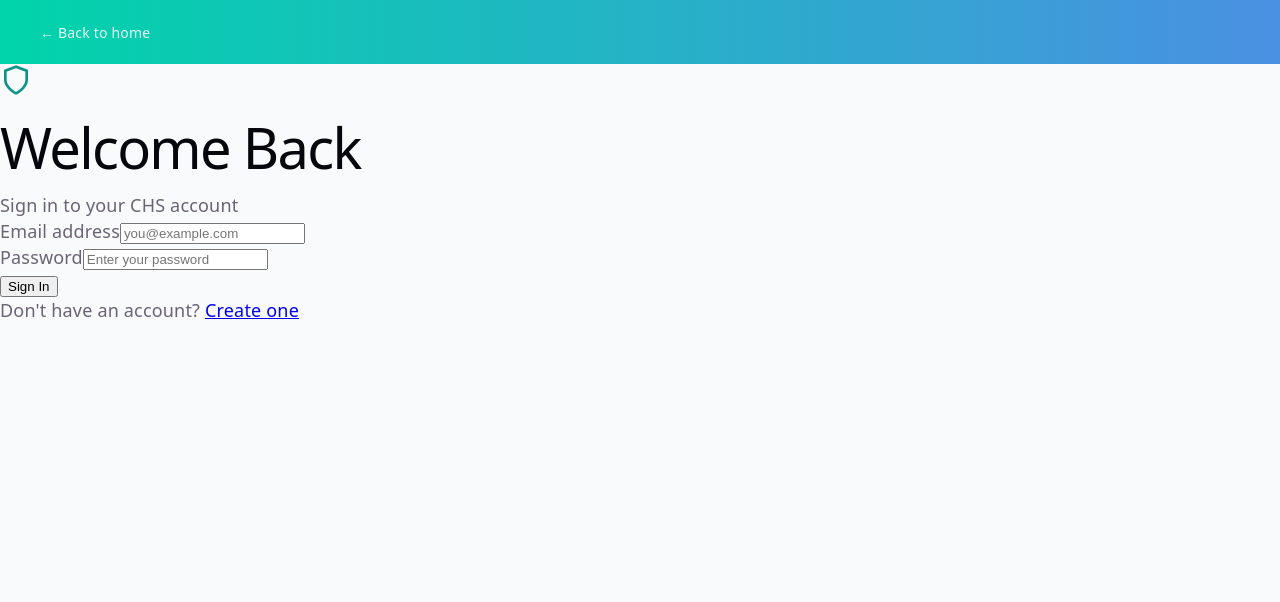
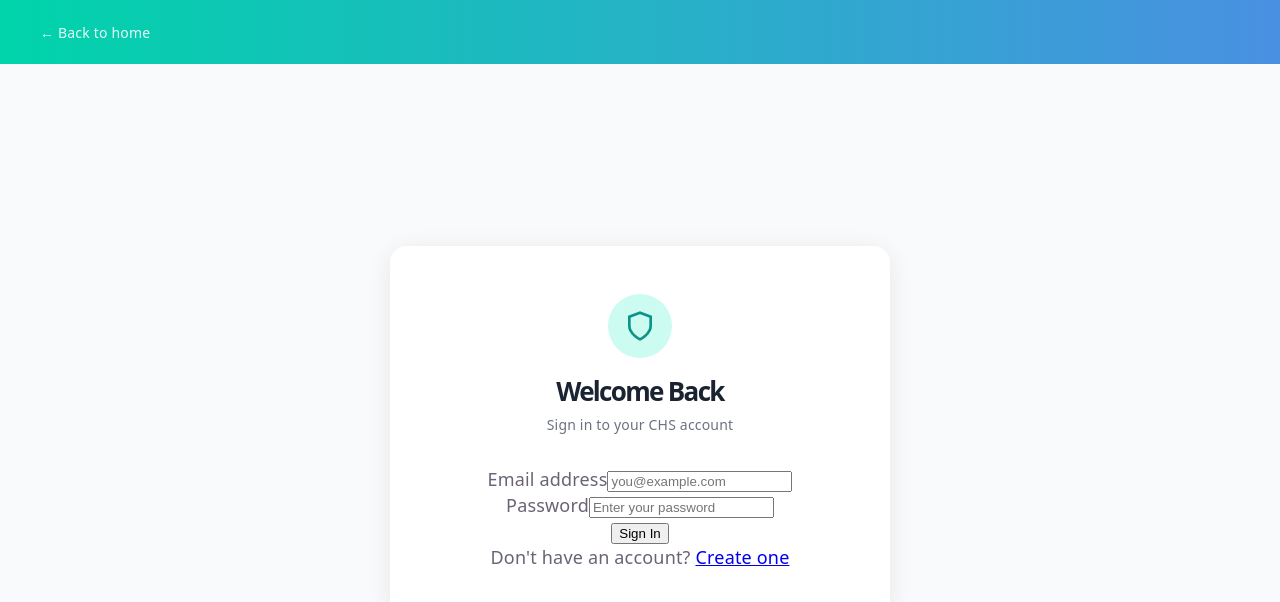
Before and after one commit to Mubs002/FYP_CHS_App, a React app in the folder frontend/: page /login in a window 1280 px wide. Shown: the top 602 px of the page. Built offline with nearby package versions, Linux system fonts and the light colour scheme; the HTML template or start-up script is replaced by a standard one.

Commit message:
add login card styles
added white card centering icon title and error box styles

```diff
--- a/frontend/src/view/pages/LoginPage.css
+++ b/frontend/src/view/pages/LoginPage.css
@@ -24,3 +24,48 @@
 .login-back-link:hover {
   opacity: 1;
 }
+
+/* centers the white card on the page vertically and horizontally*/
+.login-card-wrapper {
+  flex: 1;
+  display: flex;
+  align-items: center;
+  justify-content: center;
+  padding: 40px 20px;
+}
+
+/*white card that has the login form */
+.login-card {
+  background: white;
+  border-radius: 16px;
+  padding: 48px 40px;
+  width: 100%;
+  max-width: 420px;
+  box-shadow: 0 4px 24px rgba(0, 0, 0, 0.08);
+  text-align: center;
+}
+
+/*shield icon at the top of the card */
+.login-icon {
+  width: 64px;
+  height: 64px;
+  background: #CCFBF1;
+  border-radius: 50%;
+  display: flex;
+  align-items: center;
+  justify-content: center;
+  margin: 0 auto 20px;
+}
+
+.login-title {
+  font-size: 26px;
+  font-weight: 800;
+  color: #1a2332;
+  margin: 0 0 8px;
+}
+
+.login-subtitle {
+  font-size: 14px;
+  color: #6b7280;
+  margin: 0 0 28px;
+}
```
